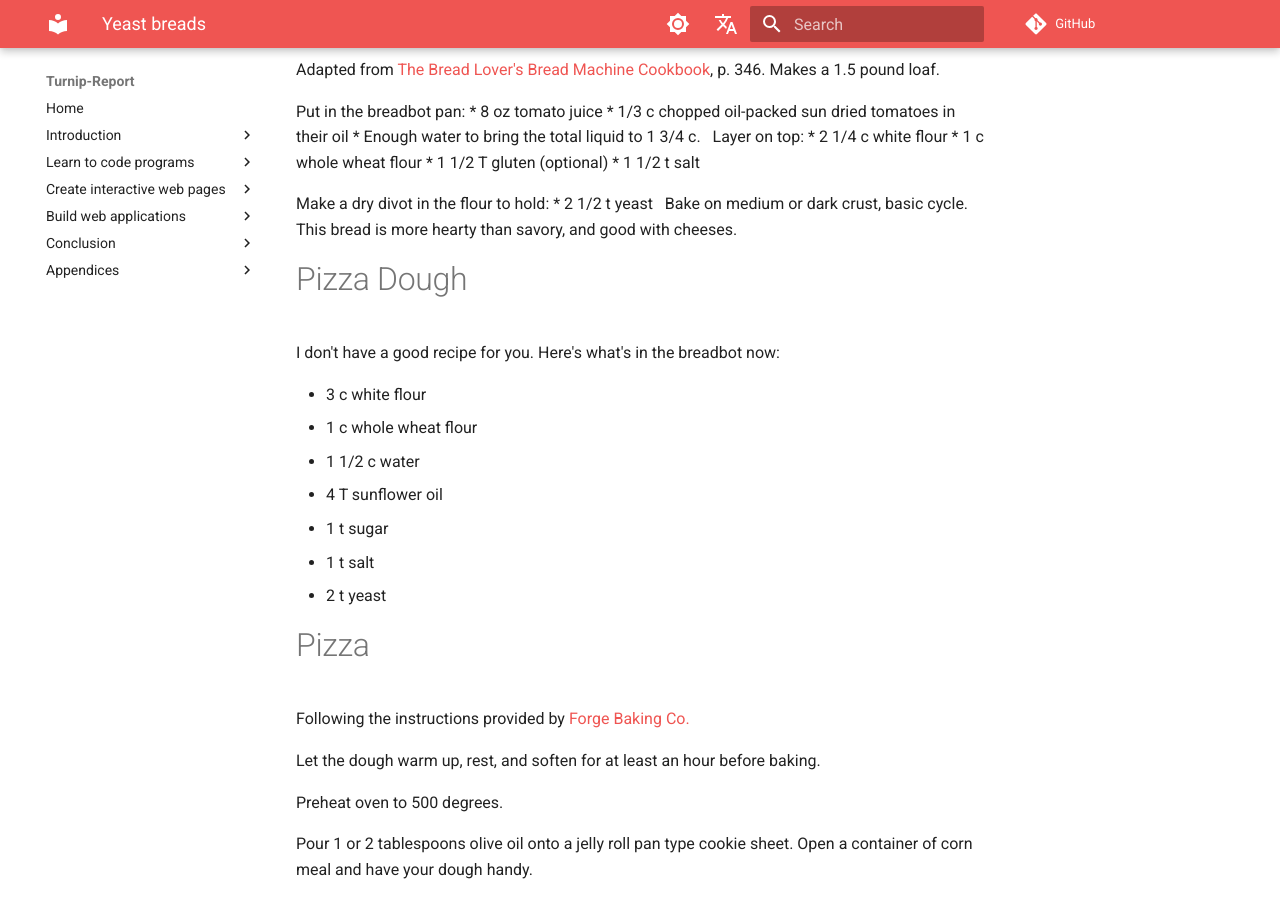
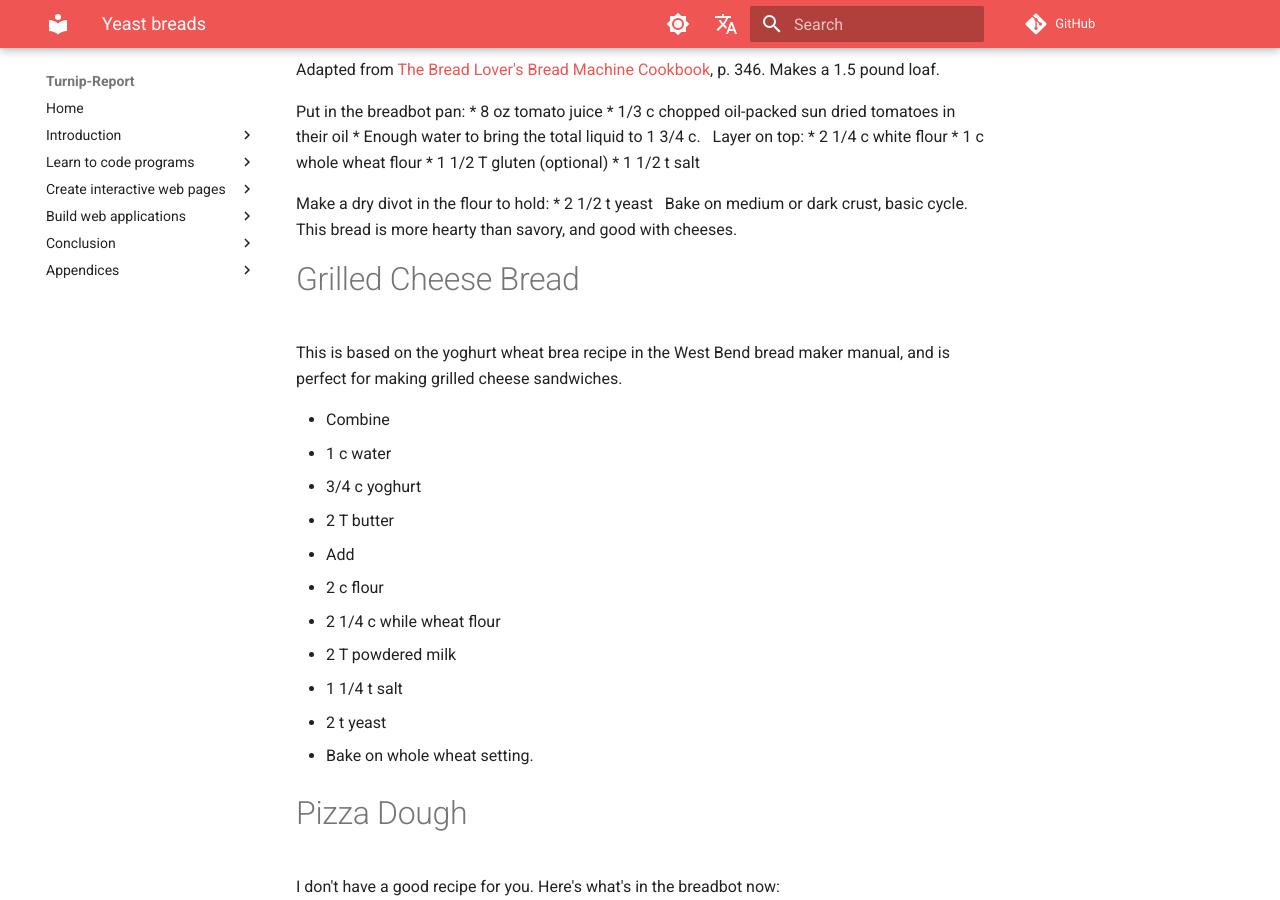
Before and after one commit to HBurgiel/Turnip-Report, an MkDocs documentation site: the page built from manuscript/Yeast breads.md, in a window 1280 px wide and 900 px high, scrolled down 521 px. Built offline with MkDocs 1.6.1 and Material for MkDocs 9.7.7, drawn with Linux system fonts in a browser that asks for light colours; comment, search, counter and statistics services are not loaded.

Commit message:
Add Grilled Cheese Bread recipe
Added a new recipe for Grilled Cheese Bread based on the yoghurt wheat bread recipe from the West Bend bread maker manual.

```diff
--- a/manuscript/Yeast breads.md
+++ b/manuscript/Yeast breads.md
@@ -39,6 +39,24 @@ Make a dry divot in the flour to hold:
 
 Bake on medium or dark crust, basic cycle. This bread is more hearty than savory, and good with cheeses.
 
+# Grilled Cheese Bread
+
+This is based on the yoghurt wheat brea recipe in the West Bend bread maker manual, and is perfect for making grilled cheese sandwiches.
+
+- Combine
+ - 1 c water
+ - 3/4 c yoghurt
+ - 2 T butter
+
+- Add
+ - 2 c flour
+ - 2 1/4 c while wheat flour
+ - 2 T powdered milk
+ - 1 1/4 t salt
+ - 2 t yeast
+
+- Bake on whole wheat setting.
+
 # Pizza Dough
 I don't have a good recipe for you. Here's what's in the breadbot now:
 
```
